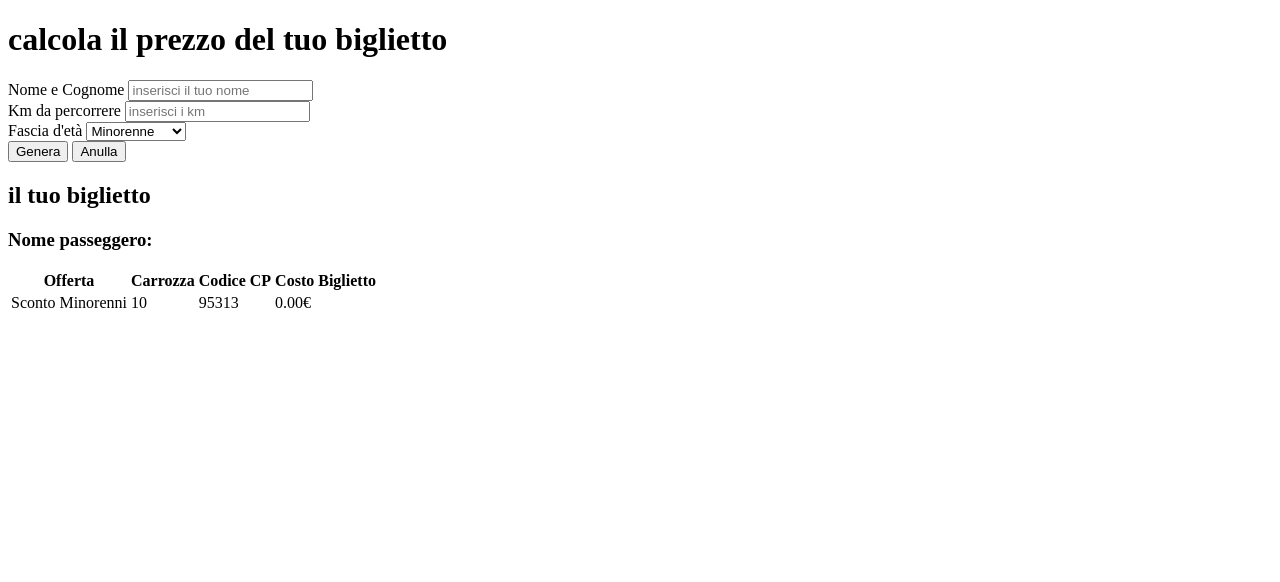
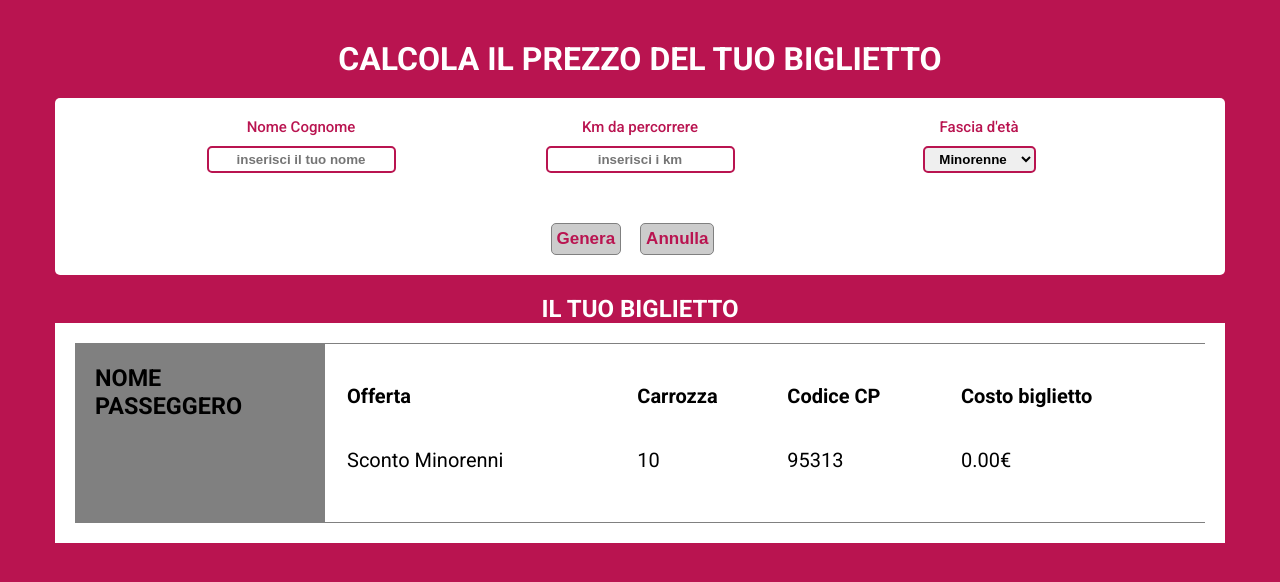
Before and after one commit to SantosIvanAlvaChavez/js-biglietto-treno-form, a plain HTML site: page index.html in a window 1280 px wide. Both pictures are taken after a click on the button "Genera". Drawn offline with Linux system fonts and the light colour scheme.

Commit message:
biglietto-treno-form add css

```diff
--- a/css/style.css
+++ b/css/style.css
@@ -1,3 +1,29 @@
+/* GENERAL STYLE */
+* {
+  margin: 0;
+  padding: 0;
+  box-sizing: border-box;
+}
+
+body {
+  font-family: 'Roboto', sans-serif;
+  background-color: #b91450;
+  font-size: 16px;
+}
+
+h1,
+h2 {
+  color: #ffffff;
+  text-transform: uppercase;
+}
+h1 {
+  margin-bottom: 20px;
+}
+
+h3 {
+  text-transform: uppercase;
+}
+
 /* UTILITIES */
 .hidden {
   opacity: 0;
@@ -6,3 +32,90 @@
 .show {
   opacity: 1;
 }
+
+/* lAYOUT */
+.container {
+  max-width: 1170px;
+  margin: 40px auto;
+  text-align: center;
+}
+
+.input {
+  background-color: #ffffff;
+  border-radius: 5px;
+  padding: 20px;
+  margin-bottom: 20px;
+}
+
+.row {
+  display: flex;
+  justify-content: center;
+  font-weight: 500;
+  margin-bottom: 50px;
+}
+
+.col {
+  flex-basis: 30%;
+}
+
+label {
+  display: block;
+  font-size: 15px;
+  color: #b91450;
+  margin-bottom: 10px;
+}
+
+input,
+select {
+  border-radius: 5px;
+  border: 2px solid #b91450;
+  text-align: center;
+  line-height: 17px;
+  padding: 3px;
+  font-weight: 600;
+}
+
+.btn {
+  font-size: 17px;
+  color: #b91450;
+  background-color: #cccccc;
+  padding: 5px;
+  border-radius: 5px;
+  font-weight: 700;
+  border: 1px solid #808080;
+  margin-right: 15px;
+}
+
+/* BIGLIETTO */
+.content {
+  background-color: #ffffff;
+  font-size: 20px;
+  text-align: left;
+  display: flex;
+  padding: 20px;
+  height: 220px;
+}
+
+.name,
+.offer {
+  border-top: 1px solid #808080;
+  border-bottom: 1px solid #808080;
+  display: flex;
+  flex-direction: column;
+}
+
+.name {
+  padding: 20px;
+  background-color: #808080;
+  width: 250px;
+}
+
+.offer {
+  flex-grow: 1;
+  padding-left: 20px;
+}
+
+thead {
+  font-size: 20px;
+  line-height: 100px;
+}
--- a/index.html
+++ b/index.html
@@ -3,6 +3,9 @@
   <head>
     <meta charset="utf-8">
     <title>Biglietto Treno</title>
+    <!-- Font -->
+    <link href="https://fonts.googleapis.com/css2?family=Roboto:wght@400;500;700&display=swap" rel="stylesheet">
+    <!-- Main -->
     <link rel="stylesheet" href="./css/style.css">
   </head>
   <body>
@@ -13,7 +16,7 @@
       <section class="input">
         <div class="row">
           <div class="col">
-            <label for="name">Nome e Cognome</label>
+            <label for="name">Nome Cognome</label>
             <input type="text" id="name" placeholder="inserisci il tuo nome">
           </div>
 
@@ -34,7 +37,7 @@
 
         <div class="buttons">
           <button id="btnGenera" class="btn">Genera</button>
-          <button id="btnAnnulla" class="btn">Anulla</button>
+          <button id="btnAnnulla" class="btn">Annulla</button>
         </div>
       </section>
 
@@ -44,7 +47,9 @@
 
         <div class="content">
           <div class="name">
-            <h3>Nome passeggero:<span id="passenger-name"></span></h3>
+            <h3>Nome passeggero<br>
+              <span id="passenger-name"></span>
+            </h3>
           </div>
 
           <div class="offer">
@@ -54,7 +59,7 @@
                   <th>Offerta</th>
                   <th>Carrozza</th>
                   <th>Codice CP</th>
-                  <th>Costo Biglietto</th>
+                  <th>Costo biglietto</th>
                 </tr>
               </thead>
               <tbody>
```
